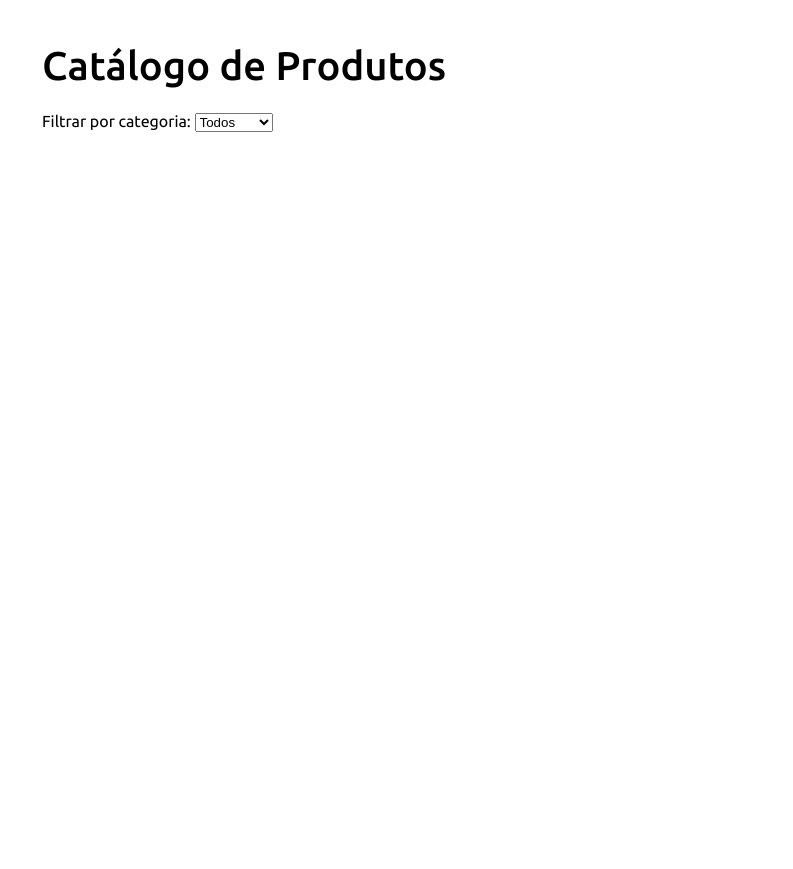
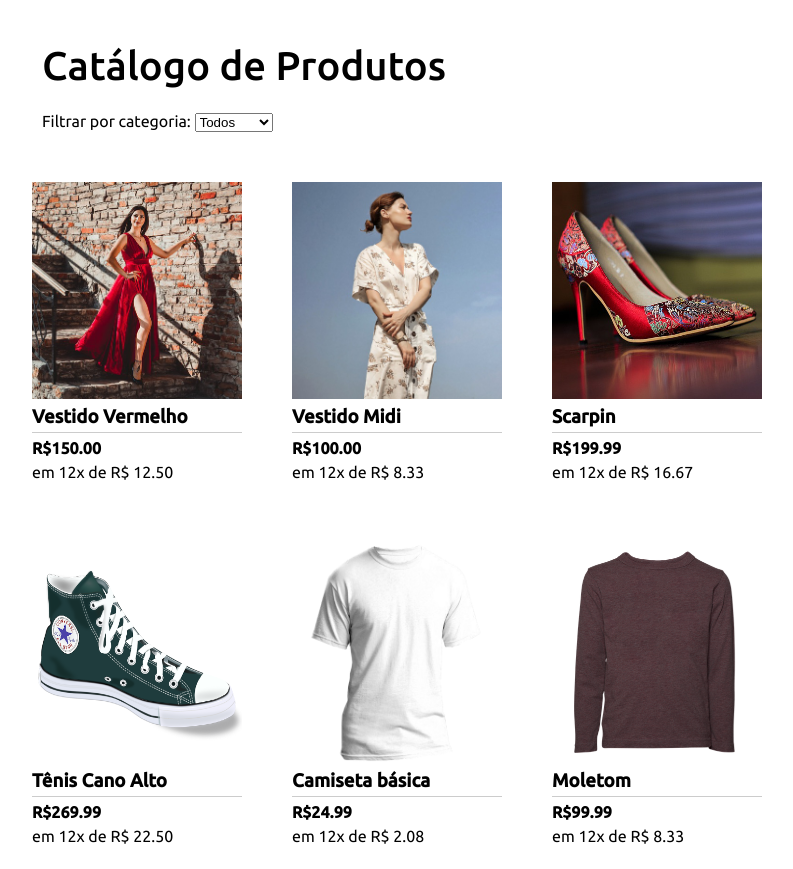
Before and after one commit to maiullyDev/product-catalog, a plain HTML site: page index.html in a window 1280 px wide. Shown: the whole page, without its empty margins (218-1011 px from the left). Before the commit the page ends 800 px from the top, so only its background shows below. Drawn offline with Linux system fonts and the light colour scheme.

Commit message:
final adjustments

```diff
--- a/index.html
+++ b/index.html
@@ -29,6 +29,6 @@
       </div>
       <div class="products"></div>
     </main>
-    <script src="script.js"></script>
+    <script src="scripts.js"></script>
   </body>
 </html>
--- a/styles.css
+++ b/styles.css
@@ -29,6 +29,8 @@ body {
   display: flex;
   flex-wrap: wrap;
   gap: 30px;
+  max-width: 800px;
+  margin: 0 auto;
 }
 
 .products h3 {
```
Also changed, not shown: 1 other file.
